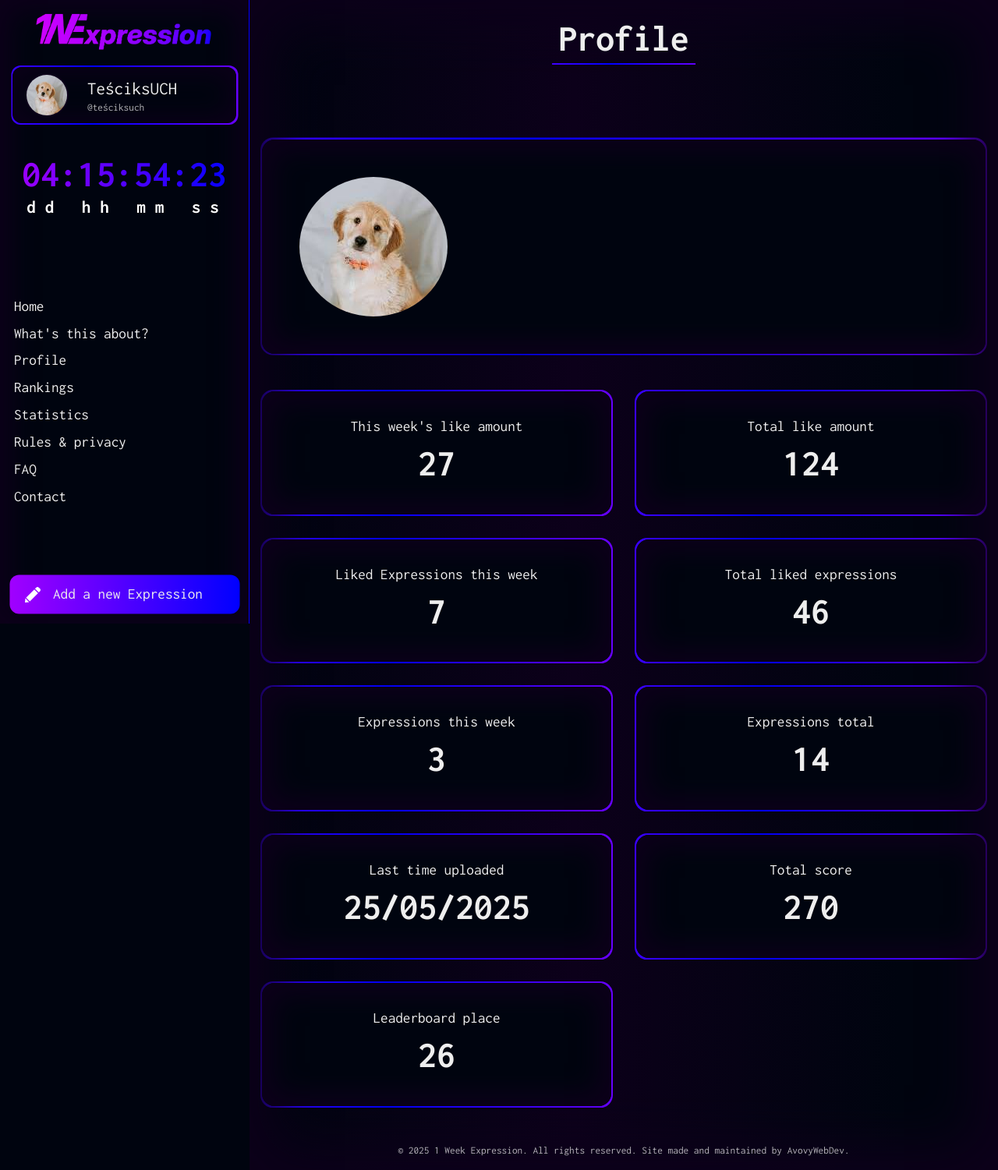
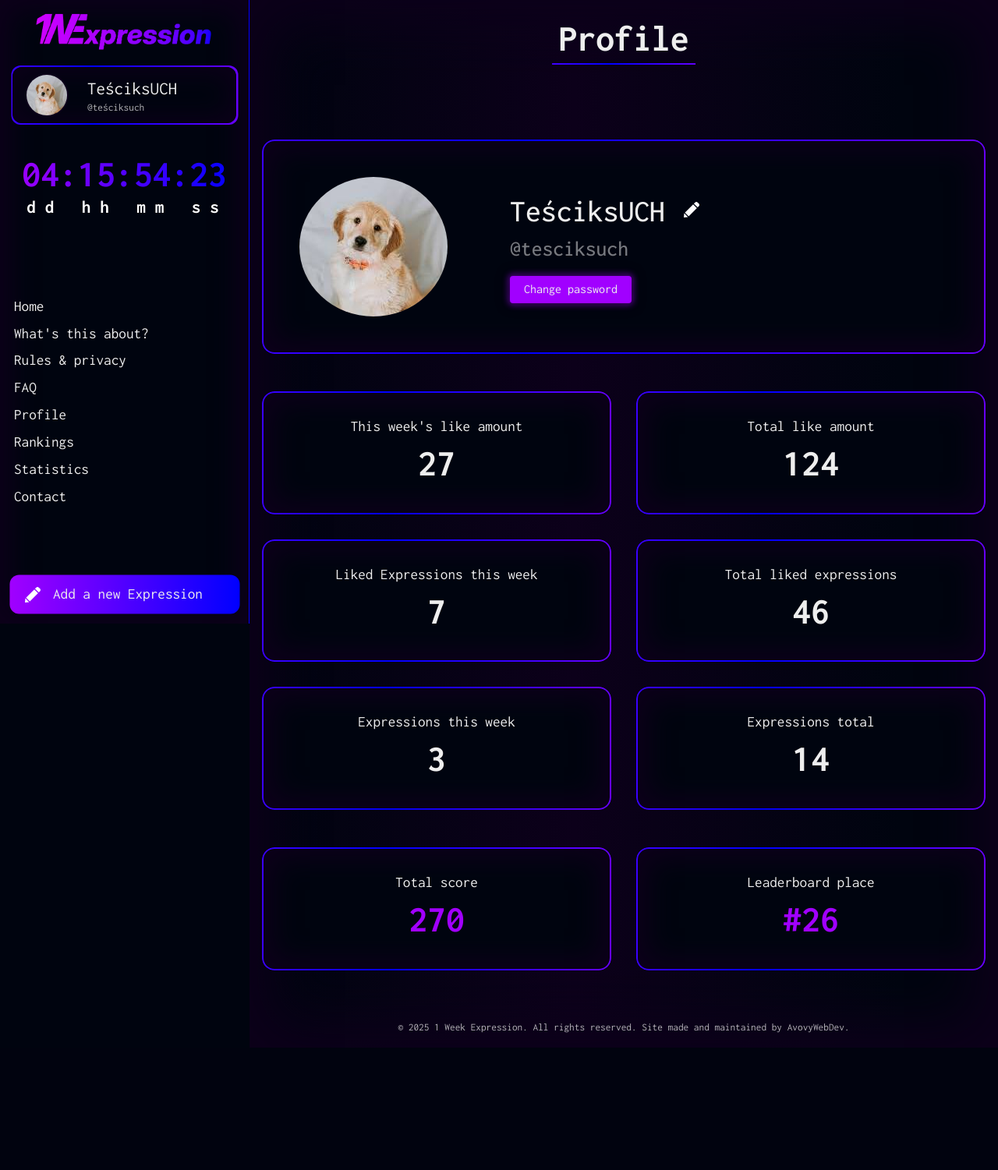
Before and after one commit to AvovyWebDev/1weekexpression, a PHP site: page /profile.php in a window 1280 px wide. Shown: the whole page at 78% size. After the commit the page ends 1325 px from the top, so only its background shows below. Run offline with PHP 8.4, Linux system fonts and the light colour scheme; some web fonts are replaced.

Commit message:
Profile page, addition of likes
Customized profile page, added likes to home page, added animations for .tile on page load

```diff
--- a/includes/footer.php
+++ b/includes/footer.php
@@ -2,6 +2,7 @@
   <p class="small">&copy; 2025 1 Week Expression. All rights reserved. Site made and maintained by AvovyWebDev.</p>
 </footer>
 
+<script src="scripts/main.js"></script>
 <script src="scripts/header.js"></script>
 </body>
 </html>
--- a/includes/header.php
+++ b/includes/header.php
@@ -30,11 +30,11 @@
   <nav class="hd-nav">
     <a href="./"><h6>Home</h6></a>
     <a href="information.php"><h6>What's this about?</h6></a>
+    <a href="#"><h6>Rules & privacy</h6></a>
+    <a href="#"><h6>FAQ</h6></a>
     <a href="profile.php"><h6>Profile</h6></a>
     <a href="#"><h6>Rankings</h6></a>
     <a href="#"><h6>Statistics</h6></a>
-    <a href="#"><h6>Rules & privacy</h6></a>
-    <a href="#"><h6>FAQ</h6></a>
     <a href="#"><h6>Contact</h6></a>
   </nav>
   <a class="hd-add-expression" href="" aria-label="Add a new Expression">
--- a/profile.php
+++ b/profile.php
@@ -15,6 +15,18 @@ require_once "includes/header.php";
 
 <section class="profile tile">
   <img src="images/dog.jpeg" alt="">
+  <div class="profile-name">
+    <div>
+      <h2>TeściksUCH</h2>
+      <button>
+        <img src="images/svg/pen.svg" alt="" class="icon">
+      </button>
+    </div>
+    <div>
+      <h4>@tesciksuch</h4>
+    </div>
+    <button class="btn-primary">Change password</button>
+  </div>
 </section>
 
 <main class="container">
@@ -54,12 +66,9 @@ require_once "includes/header.php";
       <h1>14</h1>
     </section>
   </article>
-  <article class="tile">
-    <h6>Last time uploaded</h6>
-    <section>
-      <h1>25/05/2025</h1>
-    </section>
-</article>
+</main>
+
+<div class="main-tiles">
   <article class="tile">
     <h6>Total score</h6>
     <section>
@@ -69,10 +78,12 @@ require_once "includes/header.php";
   <article class="tile">
     <h6>Leaderboard place</h6>
     <section>
-      <h1>26</h1>
+      <h1>#26</h1>
     </section>
   </article>
-</main>
+</div>
+
+<section class="profile-settings"></section>
 
 
 <?php require_once "includes/footer.php" ?>
--- /dev/null
+++ b/scripts/main.js
@@ -0,0 +1,7 @@
+document.addEventListener("DOMContentLoaded", () => {
+    const tiles = document.querySelectorAll(".tile");
+    tiles.forEach((tile, i) => {
+      tile.style.animationDelay = `${i * 0.1}s`;
+      tile.classList.add("animate-tile");
+    });
+  });
--- a/styles/footer.css
+++ b/styles/footer.css
@@ -1,3 +1,4 @@
 footer {
   text-align: center;
+  margin-top: 4rem;
 }
--- a/styles/global.css
+++ b/styles/global.css
@@ -120,25 +120,72 @@ p {
   background: var(--clr-bg);
   padding: 2rem;
   border-radius: 1rem;
-  -webkit-box-shadow: 0px 0px 2rem 1rem var(--clr-bg-light) inset;
-  -moz-box-shadow: 0px 0px 2rem 1rem var(--clr-bg-light) inset;
+  z-index: 0;
   box-shadow: 0px 0px 2rem 1rem var(--clr-bg-light) inset;
+  opacity: 0;
 }
 
 .tile::before {
-  border-radius: 1rem;
-  z-index: -1;
   content: '';
   position: absolute;
-  top: 50%;
-  left: 50%;
-  translate: -50% -50%;
-  width: calc(100% + .25rem);
-  height: calc(100% + .25rem);
+  top: 0;
+  left: 0;
+  width: 100%;
+  height: 100%;
+  border-radius: inherit;
+  padding: 2px;
   background: linear-gradient(270deg, var(--clr-accent-nd), var(--clr-accent), var(--clr-accent-nd));
   background-size: 200% 100%;
   animation: moveGradient 5s linear infinite;
+  z-index: -1;
+  mask:
+    linear-gradient(#fff 0 0) content-box,
+    linear-gradient(#fff 0 0);
+  -webkit-mask:
+    linear-gradient(#fff 0 0) content-box,
+    linear-gradient(#fff 0 0);
+  mask-composite: exclude;
+  -webkit-mask-composite: destination-out;
+  box-sizing: border-box;
 }
+
+.animate-tile {
+  animation: fadein 1s forwards;
+}
+
+@keyframes fadein {
+  0% {
+    opacity: 0;
+    translate: 0 -2rem;
+  }
+  100% {
+    opacity: 1;
+    translate: 0;
+  }
+}
+
+
+/* Primary button */
+
+.btn-primary {
+  padding: .25rem 1rem;
+  background: var(--clr-accent-nd);
+  border-radius: .25rem;
+  border: .125rem solid var(--clr-accent-nd);
+  cursor: pointer;
+  background: var(--clr-accent-nd);
+  transition: .125s;
+  box-shadow: 0 0 1rem 1px var(--clr-bg),
+              0 0 .5rem 1px var(--clr-accent-nd);
+}
+
+.btn-primary:hover {
+  background: var(--clr-bg);
+  box-shadow: 0 0 1rem 1px var(--clr-bg),
+              0 0 .5rem .125rem var(--clr-accent-nd),
+              0 0 .25rem 1px var(--clr-accent-nd) inset;
+}
+
 
 @keyframes moveGradient {
   0% {
--- a/styles/information.css
+++ b/styles/information.css
@@ -2,6 +2,7 @@ section {
   max-width: 70rem;
   display: grid;
   gap: 2rem;
+  padding: 0 3rem;
+  margin: 0 auto;
   padding: 3rem;
-  margin: 0 auto;
 }
--- a/styles/profile.css
+++ b/styles/profile.css
@@ -1,9 +1,30 @@
 section.profile {
   max-width: 70rem;
-  display: grid;
-  gap: 2rem;
+  display: flex;
+  align-items: center;
+  gap: 5rem;
   padding: 3rem;
   margin: 0 auto;
+}
+
+.profile-name > div {
+  display: flex;
+  gap: 1.5rem;
+  align-items: center;
+}
+
+.profile-name > div > button {
+  background: none;
+  border: none;
+  cursor: pointer;
+}
+
+.profile-name h4 {
+  opacity: .5;
+}
+
+.profile-name > button {
+  margin-top: 1rem;
 }
 
 section.profile > img {
@@ -24,3 +45,16 @@ main.container > div > section > h1 {
   font-size: 3.5rem;
   text-align: center;
 }
+
+.main-tiles {
+  max-width: 70rem;
+  display: grid;
+  grid-template-columns: repeat(auto-fit, minmax(20.3rem, 1fr));
+  gap: 2rem;
+  margin: 0 auto;
+  text-align: center;
+}
+
+.main-tiles > article h1 {
+  color: var(--clr-accent-nd);
+}
```
Also changed, not shown: index.php (+20 -0 lines), styles/header.css (+13 -13 lines), styles/home.css (+19 -1 lines), images/svg/heart.svg (added), includes/.htaccess (added), 1 other file. Lines whose indentation alone changed are shown as unchanged.
